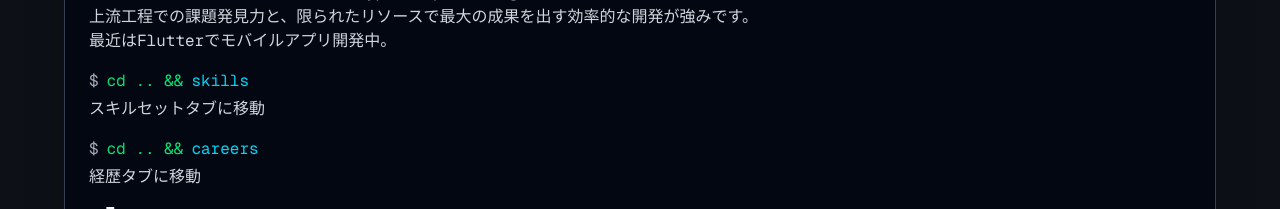
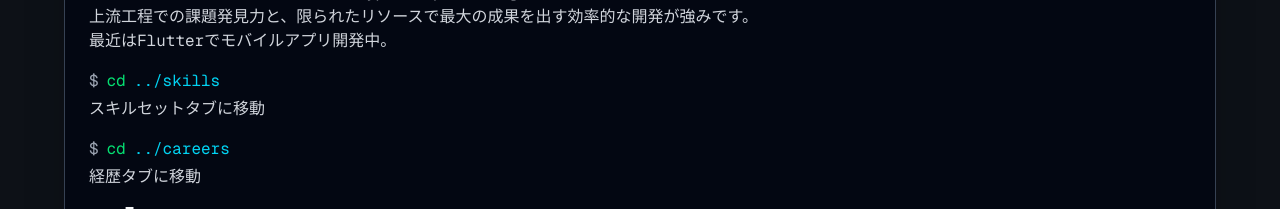
Before and after one commit to ruih99/portfolio, a Next.js app: page / in a window 1280 px wide. Shown: the part 324-533 px from the top of the page. Built offline with nearby package versions, Linux system fonts and the light colour scheme.

Commit message:
コマンドを修正 (#16)

```diff
--- a/src/components/terminal/tabs/profile/ProfileLine.tsx
+++ b/src/components/terminal/tabs/profile/ProfileLine.tsx
@@ -29,11 +29,11 @@ export function getTerminalLines(locale: "ja" | "en"): TerminalLine[] {
   return [
     { type: "command", command: "cat", commandArg: "about-me.txt" },
     { type: "output", content: t.aboutMe },
-    { type: "command", command: "cd .. &&", commandArg: "skills" },
+    { type: "command", command: "cd", commandArg: "../skills" },
     { type: "tab-link", content: t.skills, tabId: "skills" },
-    { type: "command", command: "cd .. &&", commandArg: "careers" },
+    { type: "command", command: "cd", commandArg: "../careers" },
     { type: "tab-link", content: t.career, tabId: "careers" },
-    { type: "command", command: "cd .. &&", commandArg: "projects" },
+    { type: "command", command: "cd", commandArg: "../projects" },
     { type: "tab-link", content: t.projects, tabId: "projects" },
     { type: "command", command: "cat", commandArg: "sns.lnk" },
   ];
@@ -163,8 +163,10 @@ export function ActiveSocialLine({
       rel="noopener noreferrer"
       className="grid grid-cols-[auto_1fr] gap-2 items-start text-white hover:text-white transition-colors"
     >
-      <Icon className={`h-4 w-4 ${link.color}`} strokeWidth={1.5} />
-      <span className="hover:underline underline-offset-4 break-all">{link.href}</span>
+      <span className="h-6 flex items-center">
+        <Icon className={`h-4 w-4 ${link.color}`} strokeWidth={1.5} />
+      </span>
+      <span className="hover:underline underline-offset-4 break-all leading-6">{link.href}</span>
     </a>
   );
 }
@@ -184,8 +186,10 @@ export function CompletedSocialLine({ link }: { link: SocialLink }) {
       rel="noopener noreferrer"
       className="grid grid-cols-[auto_1fr] gap-2 items-start text-white hover:text-white transition-colors"
     >
-      <Icon className={`h-4 w-4 mt-0.5 ${link.color}`} strokeWidth={1.5} />
-      <span className="hover:underline underline-offset-4 break-all">{link.href}</span>
+      <span className="h-6 flex items-center">
+        <Icon className={`h-4 w-4 ${link.color}`} strokeWidth={1.5} />
+      </span>
+      <span className="hover:underline underline-offset-4 break-all leading-6">{link.href}</span>
     </a>
   );
 }
```
